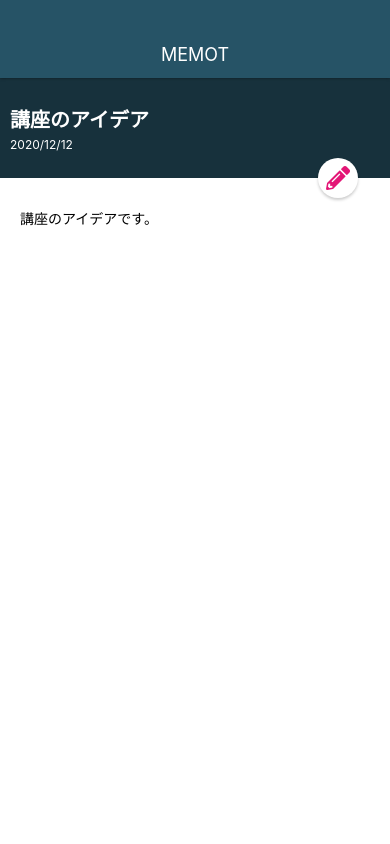
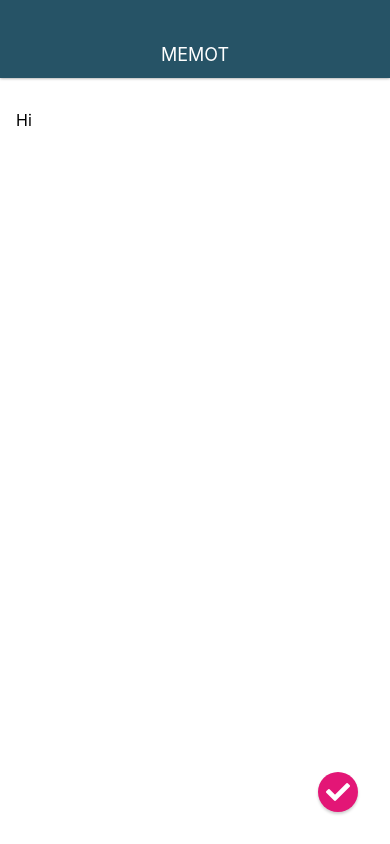
Before and after one commit to 22yuto/MemoApp, a React Native app: screen / in a window 390 px wide. Built offline with nearby package versions, Linux system fonts and the light colour scheme.

Commit message:
CreateMemoEditScreen

```diff
--- a/App.js
+++ b/App.js
@@ -1,13 +1,13 @@
 import React from 'react'
 import { StyleSheet, View } from 'react-native'
 import Appbar from './src/components/Appbar'
-import MemoDetailScreen from './src/screens/MemoDetailScreen'
+import MemoEditScreen from './src/screens/MemoEditScreen'
 
 export default function App() {
   return (
     <View style={styles.container}>
       <Appbar />
-      <MemoDetailScreen />
+      <MemoEditScreen />
     </View>
   )
 }
--- /dev/null
+++ b/src/screens/MemoEditScreen.js
@@ -0,0 +1,28 @@
+import React from 'react'
+import { StyleSheet, View, TextInput } from 'react-native'
+
+import CircleButton from '../elements/CircleButton'
+
+export default function MemoEditScreen() {
+  return (
+    <View style={styles.container}>
+      <TextInput style={styles.memoEditInput} multiline value="Hi" />
+      <CircleButton name={'\uf00c'} />
+    </View>
+  )
+}
+const styles = StyleSheet.create({
+  container: {
+    flex: 1,
+    width: '100%',
+  },
+  memoEditInput: {
+    backgroundColor: '#fff',
+    flex: 1,
+    paddingTop: 32,
+    paddingLeft: 16,
+    paddingRight: 16,
+    paddingBottom: 16,
+    fontSize: 16,
+  },
+})
```
